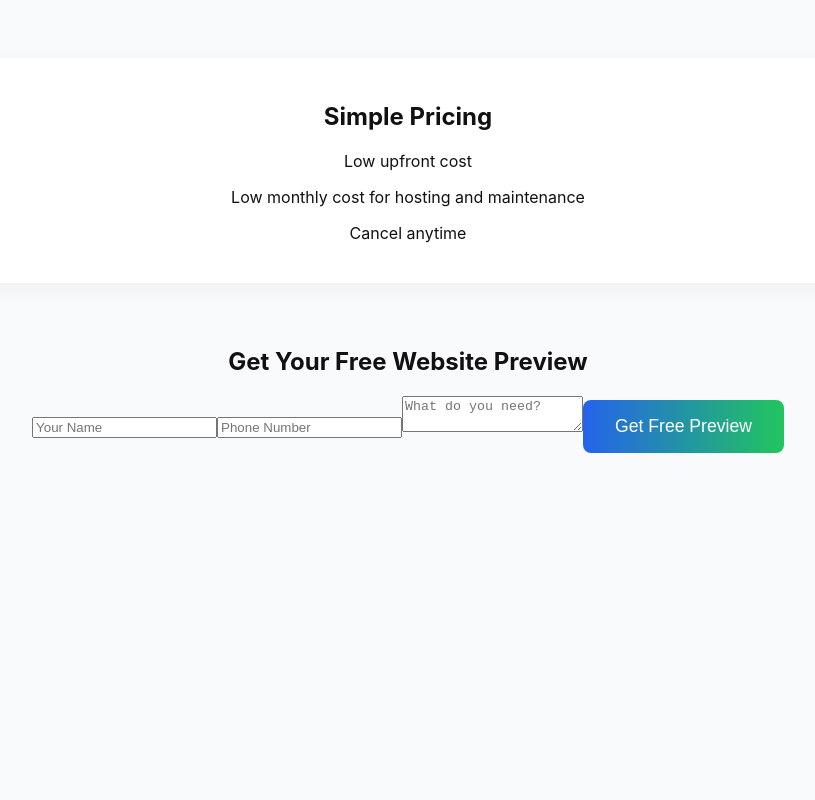
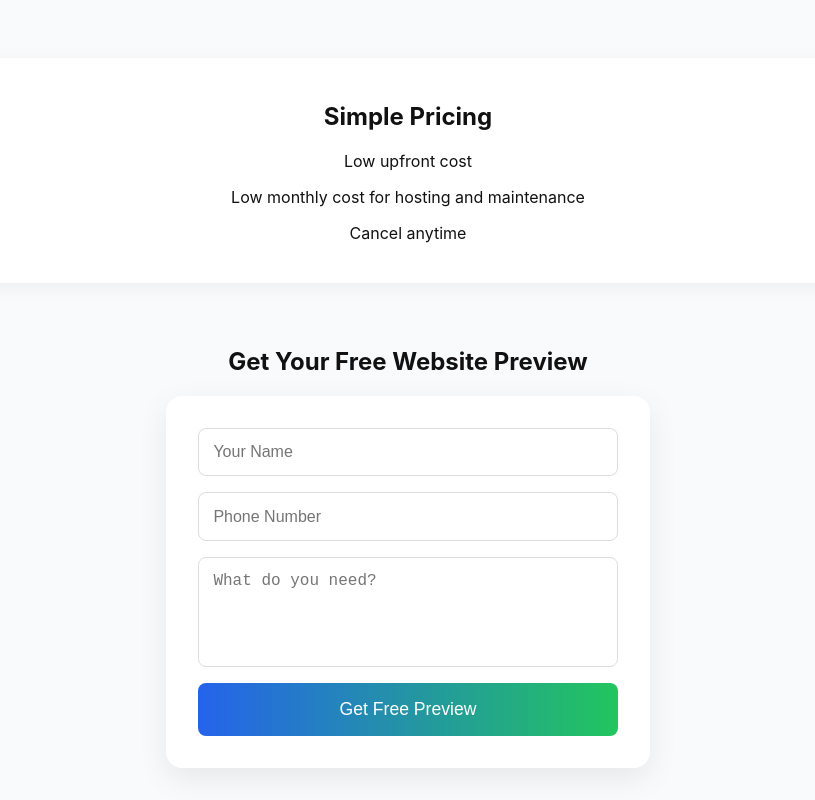
Before and after one commit to altifygenerator-ai/altify-landing, a Next.js app: page / in a window 1280 px wide. Shown: the part 2493-3293 px from the top of the page, without its empty margins (232-1047 px from the left). Before the commit the page ends 2978 px from the top, so only its background shows below. Built offline with nearby package versions, Linux system fonts and the light colour scheme.

Commit message:
Update globals.css

```diff
--- a/app/globals.css
+++ b/app/globals.css
@@ -131,3 +131,37 @@ body {
   padding: 1rem 2rem;
   font-size: 1.1rem;
 }
+/* CONTACT FORM FIX */
+.contact-form {
+  display: flex;
+  flex-direction: column;
+  gap: 1rem;
+
+  width: 100%;
+  max-width: 420px;
+  margin: 0 auto;
+
+  background: white;
+  padding: 2rem;
+  border-radius: 16px;
+  box-shadow: 0 10px 30px rgba(0,0,0,0.08);
+}
+
+.contact-form input,
+.contact-form textarea {
+  width: 100%;
+  padding: 0.9rem;
+  border-radius: 8px;
+  border: 1px solid #ddd;
+  font-size: 1rem;
+  box-sizing: border-box;
+}
+
+.contact-form textarea {
+  min-height: 110px;
+  resize: none;
+}
+
+.cta {
+  text-align: center;
+}
```
